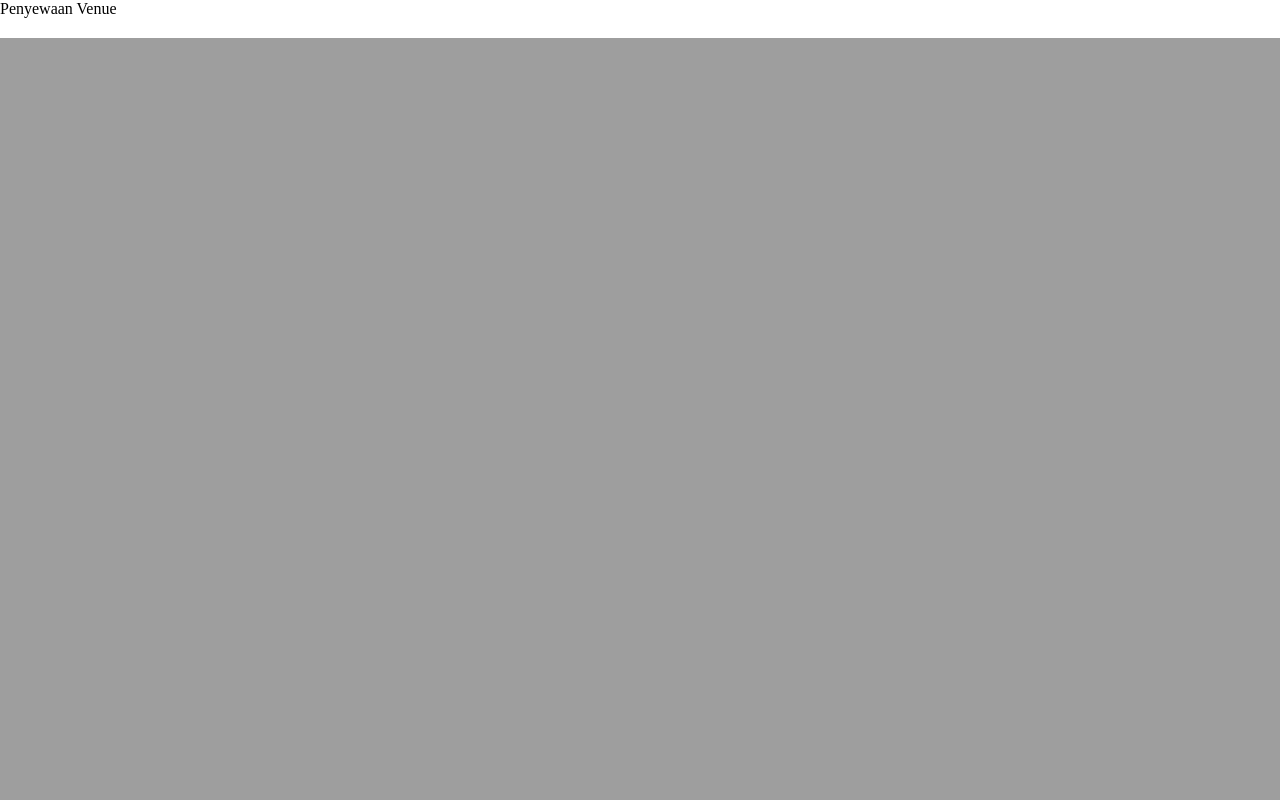
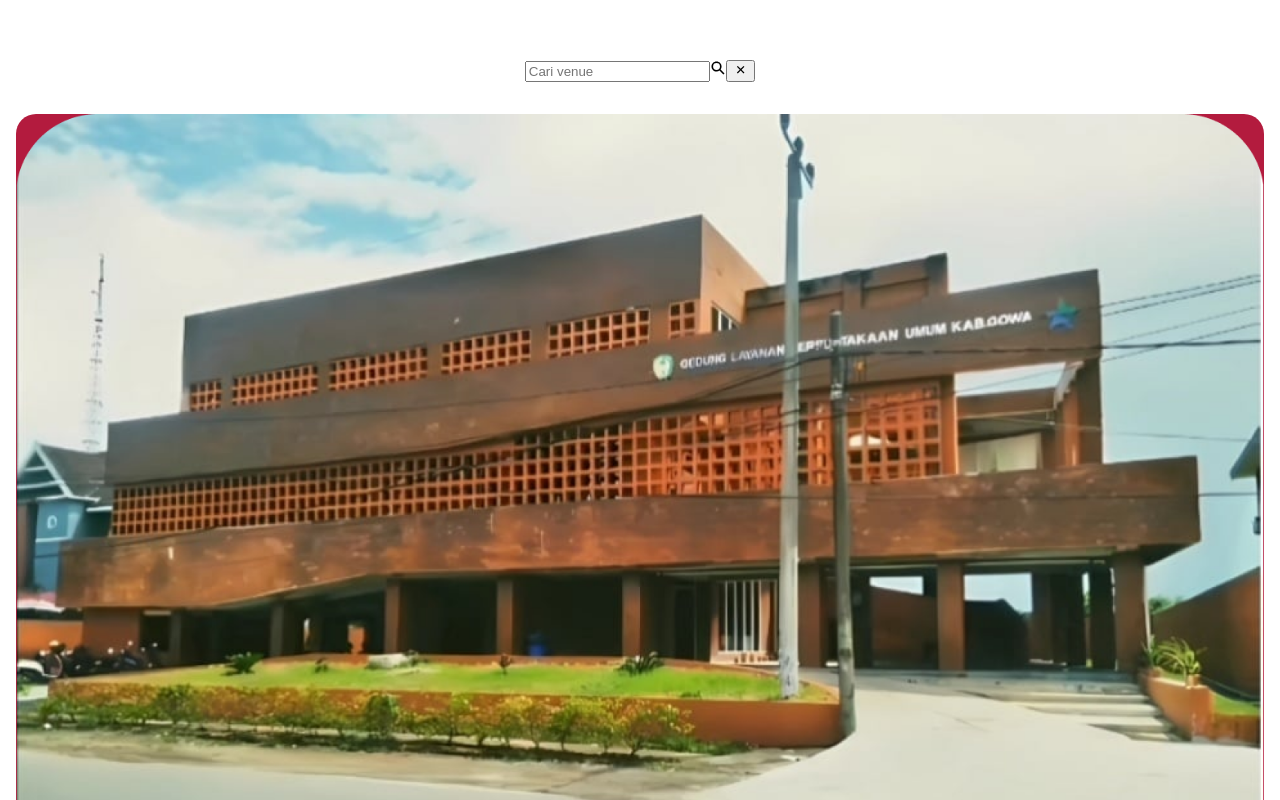
Before and after one commit to winati17/pozition, a React (Vite) app: page /landing in a window 1280 px wide. Built offline with nearby package versions, Linux system fonts and the light colour scheme.

Commit message:
feat(ui): do raw ui from slicing

```diff
--- a/src/pages/LandingPage.css
+++ b/src/pages/LandingPage.css
@@ -1,29 +1,36 @@
-.landing-content {
+/* src/pages/LandingPage.css */
+.search-container {
+  padding: 16px;
+  display: flex;
+  justify-content: center;
+}
+
+.profile-avatar img {
+  width: 40px;
+  height: 40px;
+  border-radius: 50%;
+}
+
+.venue-card-container {
   display: flex;
   flex-direction: column;
-  align-items: center;
-  text-align: center;
-  padding: 20px;
+  padding: 16px;
+  gap: 16px;
 }
 
-.landing-content h1 {
-  margin-top: 20px;
-  font-size: 2em;
+.venue-card {
+  background-color: #b31b3e;
+  border-radius: 20px;
+  overflow: hidden;
 }
 
-.landing-content p {
-  margin-top: 10px;
-  font-size: 1.2em;
-  color: #555;
+.venue-card img {
+  width: 100%;
+  height: auto;
+  border-top-left-radius: 20px;
+  border-top-right-radius: 20px;
 }
 
-.landing-content ion-img {
-  max-width: 100%;
-  height: auto;
-  border-radius: 10px;
-  margin-top: 20px;
+.venue-card ion-card-content {
+  color: white;
 }
-
-.landing-content ion-button {
-  margin-top: 30px;
-}
--- a/src/pages/LandingPage.jsx
+++ b/src/pages/LandingPage.jsx
@@ -1,16 +1,14 @@
-
 import React from 'react';
 import {
   IonContent,
   IonHeader,
   IonPage,
-  IonTitle,
+  IonSearchbar,
+  IonCard,
+  IonCardContent,
+  IonAvatar,
   IonToolbar,
-  IonButton,
-  IonImg,
-  IonText
 } from '@ionic/react';
-
 import './LandingPage.css';
 
 const LandingPage = () => {
@@ -18,20 +16,34 @@ const LandingPage = () => {
     <IonPage>
       <IonHeader>
         <IonToolbar>
-          <IonTitle>Penyewaan Venue</IonTitle>
+          <IonAvatar slot="end" className="profile-avatar">
+            <img src="./src/pages/profile.png" alt="Profile" />
+          </IonAvatar>
         </IonToolbar>
       </IonHeader>
-      <IonContent className="landing-content">
-        <IonImg src="assets/venue.jpg" />
-        <IonText color="primary">
-          <h1>Temukan Venue Terbaik untuk Acara Anda</h1>
-        </IonText>
-        <IonText>
-          <p>Kami menyediakan berbagai pilihan venue untuk memenuhi kebutuhan acara Anda.</p>
-        </IonText>
-        <IonButton expand="block" routerLink="/daftar-venue">
-          Lihat Daftar Venue
-        </IonButton>
+      <IonContent fullscreen>
+        <div className="search-container">
+          <IonSearchbar placeholder="Cari venue" />
+        </div>
+        <div className="venue-card-container">
+          <IonCard className="venue-card">
+            <img src="./src/pages/venue.png" alt="Venue" />
+            <IonCardContent>
+              <p>Deskripsi Venue</p>
+            </IonCardContent>
+          </IonCard>
+          {/* Duplicate IonCard for additional cards */}
+          <IonCard className="venue-card">
+            <IonCardContent>
+              <p>Venue Lainnya</p>
+            </IonCardContent>
+          </IonCard>
+          <IonCard className="venue-card">
+            <IonCardContent>
+              <p>Venue Lainnya</p>
+            </IonCardContent>
+          </IonCard>
+        </div>
       </IonContent>
     </IonPage>
   );
```
Also changed, not shown: src/pages/profile.png (added), src/pages/venue.png (added).
